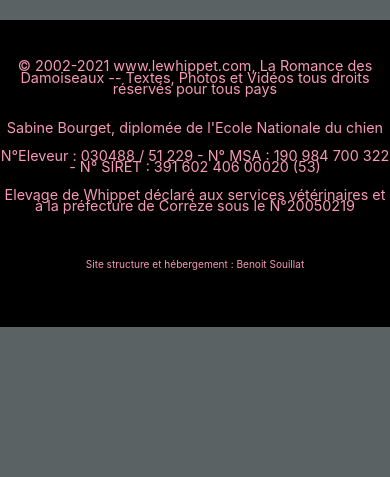
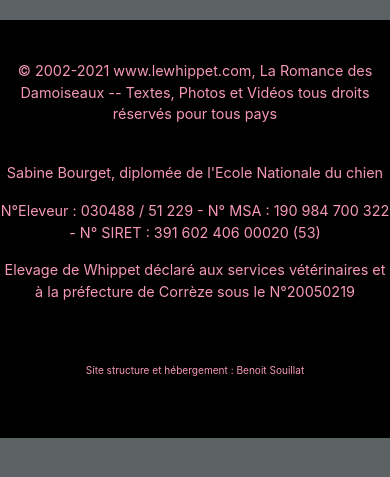
Before and after one commit to benoitsouillat/damoiseaux, a PHP site: page /contenu/contact.php in a window 390 px wide. Shown: the part 250-727 px from the top of the page. Run offline with PHP 8.4, Linux system fonts and the light colour scheme.

Commit message:
footer done and responsive ok

```diff
--- a/css/includes/_footer.scss
+++ b/css/includes/_footer.scss
@@ -18,3 +18,9 @@ footer #developer {
     margin-top: 20px;
     font-size: 0.7em;
 }
+
+@media all and (max-width: 800px) {
+    footer {
+        line-height: 1.5em;
+    }
+}
--- a/css/main.css
+++ b/css/main.css
@@ -394,6 +394,12 @@ footer #developer {
   font-size: 0.7em;
 }
 
+@media all and (max-width: 800px) {
+  footer {
+    line-height: 1.5em;
+  }
+}
+
 html {
   margin: 0;
   padding: 0;
```
Also changed, not shown: 1 other file.
